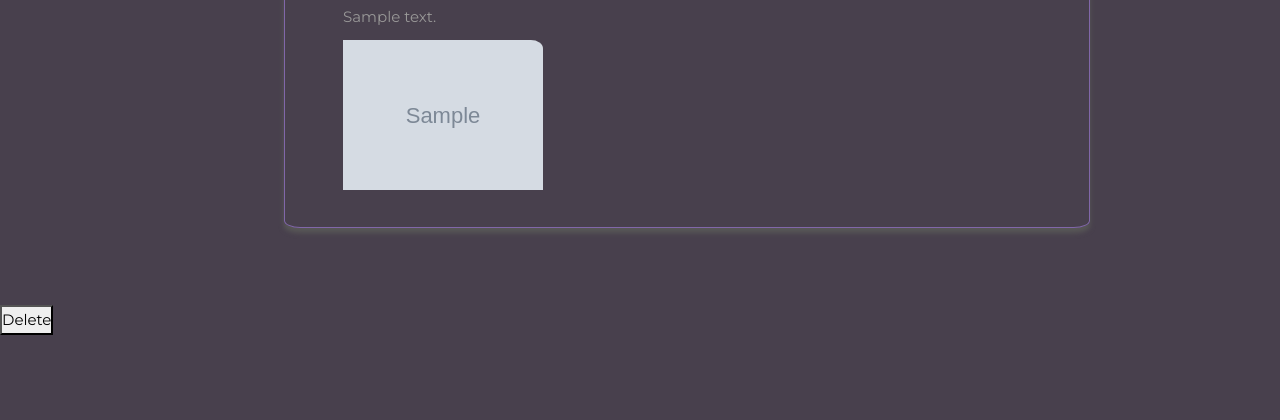
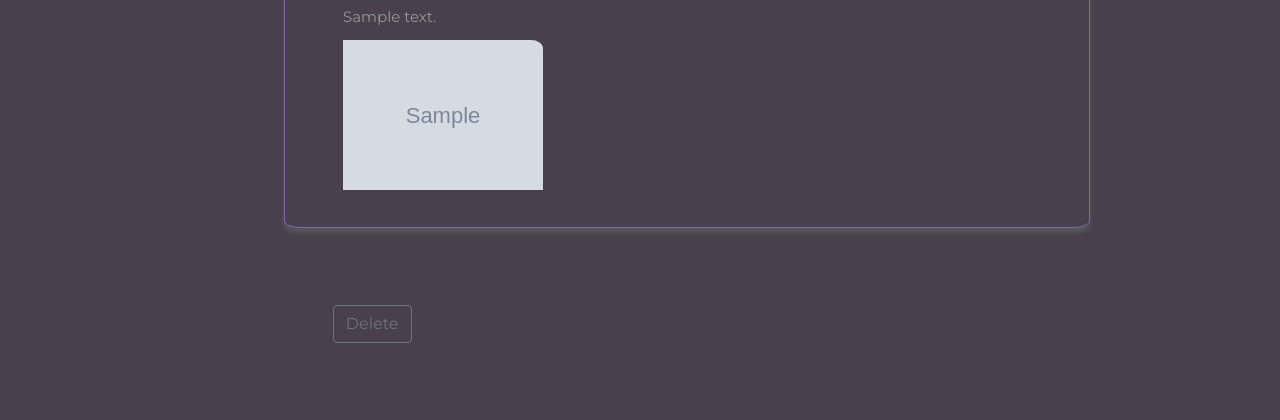
Before and after one commit to mhtanmoy/Django-MPN-final-version, a Django app: template MPN/reviewpost/templates/reviewpost/mypostd.html in a window 1280 px wide. Shown: the part 491-911 px from the top of the page. Before the commit the page ends 826 px from the top, so only its background shows below. Run offline with Django 3.2, Linux system fonts and the light colour scheme; the template is opened without the code that fills it: most values are stand-ins (such as "Sample title", 1, 10 or a date in 2020); grey boxes marked "Sample" are stand-in pictures.

Commit message:
Update mypostd.html

```diff
--- a/MPN/reviewpost/templates/reviewpost/mypostd.html
+++ b/MPN/reviewpost/templates/reviewpost/mypostd.html
@@ -33,6 +33,7 @@
         <ul class="nav__list">
             <li class="nav__list-item"><a href="/" class="hover-target">home</a></li>
             <li class="nav__list-item"><a href="{% url 'creviewpost' %}" class="hover-target">Create Post</a></li>
+            <li class="nav__list-item"><a href="/reviewpost" class="hover-target">Review Post</a></li>
             <li class="nav__list-item"><a href="{% url 'mypost' %}" class="hover-target">My Post</a></li>
             <li class="nav__list-item"><a href="{% url 'about' %}" class="hover-target">My Profile</a></li>
 
@@ -86,9 +87,18 @@
     <br><br><br>
 
 </div>
+<style>
+    #dlt{
+        margin-left: 26%;
+    }
+</style>
+
 <form method="POST" action="{% url 'mypostdelete' dd.sno %}" enctype="multipart/form-data">
     {% csrf_token %}
-    <button type="submit">Delete</button>
+    <div id="dlt">
+    <button type="submit" class="btn btn-outline-secondary">Delete</button>
+    </div>
 </form>
+<br><br><br>
 
 {% endblock %}
```
